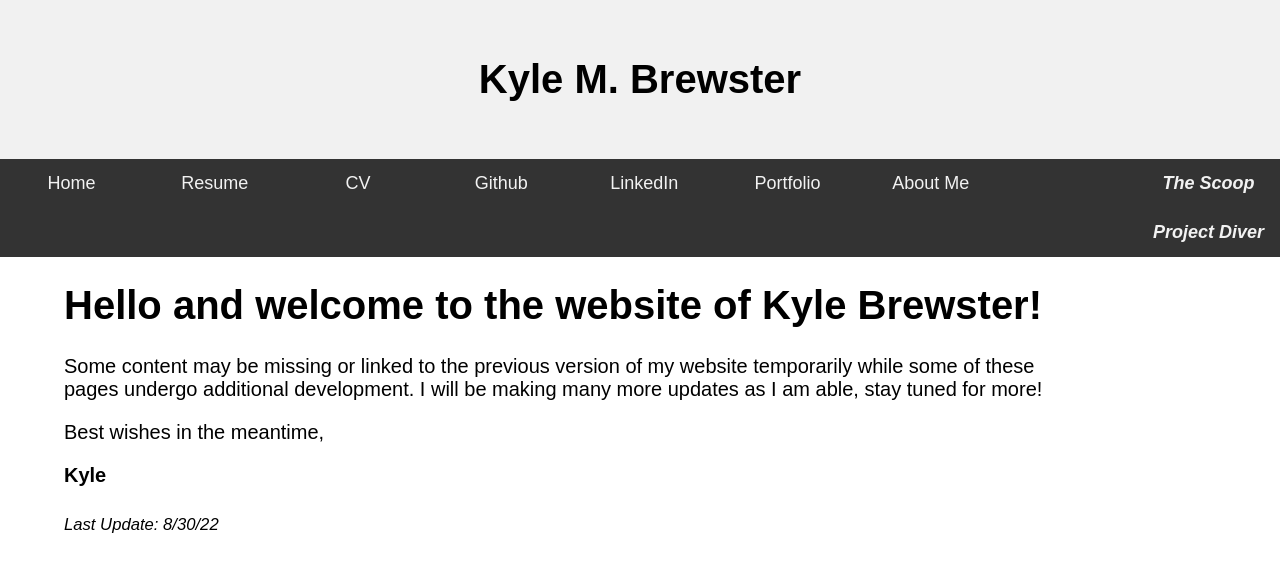
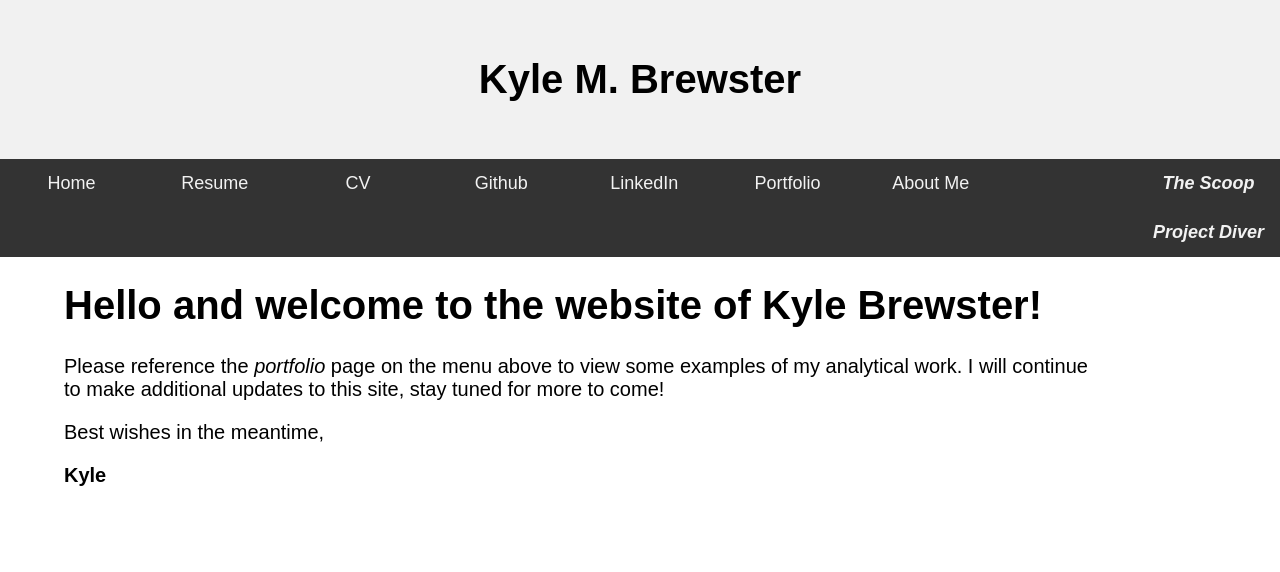
Before and after one commit to k-brew/personal-site, a Jekyll site: the page built from index.md, in a window 1280 px wide. Shown: the top 572 px of the page. Built offline with Jekyll 4.4.1, drawn with Linux system fonts in a browser that asks for light colours.

Commit message:
Update index.md

```diff
--- a/index.md
+++ b/index.md
@@ -19,11 +19,10 @@
         Hello and welcome to the website of Kyle Brewster!
     </h1>
     <div class="welcoming">
-Some content may be missing or linked to the previous version of my website temporarily while some of these pages undergo additional development. I will be making many more updates as I am able, stay tuned for more!
+	    Please reference the <em>portfolio</em> page on the menu above to view some examples of my analytical work. I will continue to make additional updates to this site, stay tuned for more to come!
 		<div>
         <p>Best wishes in the meantime,</p>
 <p><strong>Kyle</strong></p>
-<p><em><sub>Last Update: 8/30/22</sub></em></p>
         </div>
     </div>
 </body>
```
